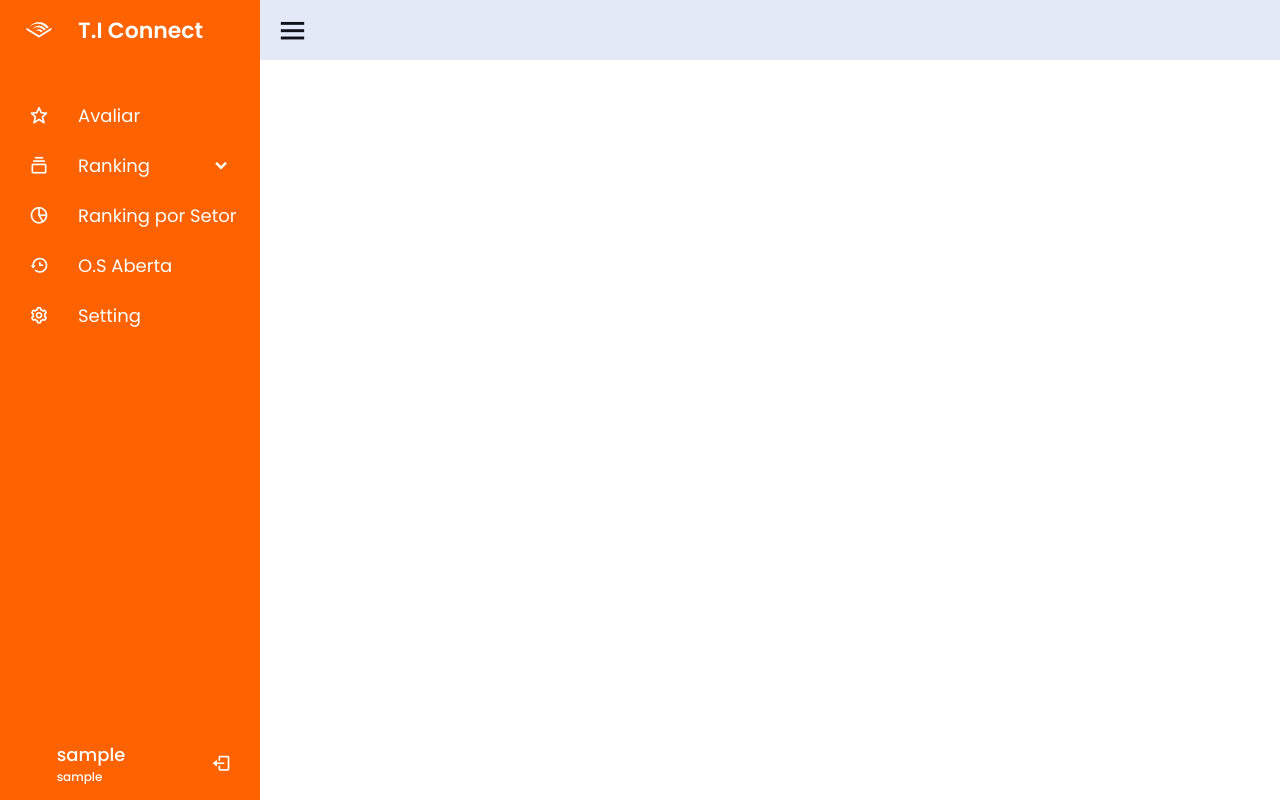
After one commit to RenanDevFelipe/htdocs, a PHP site: page /deshboard/config.php in a window 1280 px wide. The commit adds this page. Run offline with PHP 8.4, Linux system fonts and the light colour scheme; the visitor is signed in with stand-in values (Sample User, id 1); some libraries are stand-ins or nearby versions.

Commit message:
atualizado.0.1

```diff
--- /dev/null
+++ b/deshboard/config.php
@@ -0,0 +1,24 @@
+<?php
+require_once '../autentication/index.php'
+?>
+
+<!DOCTYPE html>
+<html lang="en">
+
+<head>
+    <meta charset="UTF-8">
+    <meta name="viewport" content="width=device-width, initial-scale=1.0">
+    <title>Settings - Cadastrar Funcionário</title>
+</head>
+
+<body>
+    <?php include_once '../slide_menu/slide_bar_menu.php' ?>
+    <section class="home-section">
+        <div class="home-content">
+            <i class='bx bx-menu'></i>
+        </div>
+    </section>
+</body>
+<script src="/script/dashboard.js"></script>
+
+</html>
--- /dev/null
+++ b/script/dashboard.js
@@ -0,0 +1,13 @@
+let arrow = document.querySelectorAll(".arrow");
+for (var i = 0; i < arrow.length; i++) {
+  arrow[i].addEventListener("click", (e)=>{
+ let arrowParent = e.target.parentElement.parentElement;//selecting main parent of arrow
+ arrowParent.classList.toggle("showMenu");
+  });
+}
+let sidebar = document.querySelector(".sidebar");
+let sidebarBtn = document.querySelector(".bx-menu");
+console.log(sidebarBtn);
+sidebarBtn.addEventListener("click", ()=>{
+  sidebar.classList.toggle("close");
+});
--- /dev/null
+++ b/slide_menu/slide_bar_menu.php
@@ -0,0 +1,99 @@
+<link rel="stylesheet" href="../style/dashboard.css?v=1">
+<link href='https://unpkg.com/boxicons@2.0.7/css/boxicons.min.css' rel='stylesheet'>
+<script src="https://cdn.jsdelivr.net/npm/sweetalert2@11"></script>
+<meta name=" viewport" content="width=device-width, initial-scale=1.0">
+
+
+
+<div class="sidebar showMenu">
+    <div class="logo-details">
+        <i class='bx bxl-audible'></i>
+        <span class="logo_name">T.I Connect</span>
+    </div>
+    <ul class="nav-links">
+        <li>
+            <a href="../deshboard/">
+                <i class='bx bx-star'></i>
+                <span class="link_name">Avaliar</span>
+            </a>
+            <ul class="sub-menu">
+                <li><a class="link_name" href="../deshboard/">Avaliar</a></li>
+            </ul>
+        </li>
+        <li>
+            <div class="iocn-link">
+                <a href="#">
+                    <i class='bx bx-collection'></i>
+                    <span class="link_name">Ranking</span>
+                </a>
+                <i class='bx bxs-chevron-down arrow'></i>
+            </div>
+            <ul class="sub-menu">
+                <li><a class="link_name" href="#">Ranking</a></li>
+                <li><a href="#">Mensal</a></li>
+                <li><a href="#">Anual</a></li>
+            </ul>
+        </li>
+        <li>
+            <a href="#">
+                <i class='bx bx-pie-chart-alt-2'></i>
+                <span class="link_name">Ranking por Setor</span>
+            </a>
+            <ul class="sub-menu blank">
+                <li><a class="link_name" href="#">Ranking por Setor</a></li>
+            </ul>
+        </li>
+
+        <li>
+            <a href="#">
+                <i class='bx bx-history'></i>
+                <span class="link_name">O.S Aberta</span>
+            </a>
+            <ul class="sub-menu blank">
+                <li><a class="link_name" href="#">O.S Aberta</a></li>
+            </ul>
+        </li>
+        <li>
+            <a href="/deshboard/config.php">
+                <i class='bx bx-cog'></i>
+                <span class="link_name">Setting</span>
+            </a>
+            <ul class="sub-menu blank">
+                <li><a class="link_name" href="/deshboard/config.php">Setting</a></li>
+            </ul>
+        </li>
+        <li>
+            <div class="profile-details">
+                <div class="profile-content">
+                    <!--<img src="image/profile.jpg" alt="profileImg">-->
+                </div>
+                <div class="name-job">
+                    <div class="profile_name"><?php echo $_SESSION['user_name'] ?></div>
+                    <div class="job"><?php echo $_SESSION['user_setor'] ?></div>
+                </div>
+
+                <i class='bx bx-log-out' id="logout"></i>
+            </div>
+        </li>
+    </ul>
+</div>
+
+<script>
+    var Logout = document.getElementById('logout');
+
+    Logout.addEventListener('click', () => {
+            Swal.fire({
+                title: "Deseja realmente sair?",
+                icon: "question",
+                confirmButtonText: "Sim",
+                cancelButtonText: "Cancelar",
+                showCancelButton: true,
+                showCloseButton: true
+            }).then((result) => {
+                if(result.isConfirmed) {
+                    window.location.href = 'logout.php';
+                }
+            })
+
+    });
+</script>
--- /dev/null
+++ b/style/dashboard.css
@@ -0,0 +1,259 @@
+@import url('https://fonts.googleapis.com/css2?family=Poppins:wght@300;400;500;600;700&display=swap');
+
+:root{
+    ---colorPrimary: #000;
+    ---colorsecundary: #ff6200;
+    ---colorNeutral: #fff;
+    ---shadowBoxForm: rgba(0, 0, 0, 0.24) 0px 3px 8px;
+}
+
+*{
+  margin: 0;
+  padding: 0;
+  box-sizing: border-box;
+  font-family: 'Poppins', sans-serif;
+}
+.sidebar{
+  position: fixed;
+  top: 0;
+  left: 0;
+  height: 100%;
+  width: 260px;
+  background: var(---colorsecundary);
+  z-index: 100;
+  transition: all 0.5s ease;
+}
+.sidebar.close{
+  width: 78px;
+}
+.sidebar .logo-details{
+  height: 60px;
+  width: 100%;
+  display: flex;
+  align-items: center;
+}
+.sidebar .logo-details i{
+  font-size: 30px;
+  color: #fff;
+  height: 50px;
+  min-width: 78px;
+  text-align: center;
+  line-height: 50px;
+}
+.sidebar .logo-details .logo_name{
+  font-size: 22px;
+  color: #fff;
+  font-weight: 600;
+  transition: 0.3s ease;
+  transition-delay: 0.1s;
+}
+.sidebar.close .logo-details .logo_name{
+  transition-delay: 0s;
+  opacity: 0;
+  pointer-events: none;
+}
+.sidebar .nav-links{
+  height: 100%;
+  padding: 30px 0 150px 0;
+  overflow: auto;
+}
+.sidebar.close .nav-links{
+  overflow: visible;
+}
+.sidebar .nav-links::-webkit-scrollbar{
+  display: none;
+}
+.sidebar .nav-links li{
+  position: relative;
+  list-style: none;
+  transition: all 0.4s ease;
+}
+.sidebar .nav-links li:hover{
+  background: var(---colorsecundary);
+}
+.sidebar .nav-links li .iocn-link{
+  display: flex;
+  align-items: center;
+  justify-content: space-between;
+}
+.sidebar.close .nav-links li .iocn-link{
+  display: block
+}
+.sidebar .nav-links li i{
+  height: 50px;
+  min-width: 78px;
+  text-align: center;
+  line-height: 50px;
+  color: #fff;
+  font-size: 20px;
+  cursor: pointer;
+  transition: all 0.3s ease;
+}
+.sidebar .nav-links li.showMenu i.arrow{
+  transform: rotate(-180deg);
+}
+.sidebar.close .nav-links i.arrow{
+  display: none;
+}
+.sidebar .nav-links li a{
+  display: flex;
+  align-items: center;
+  text-decoration: none;
+}
+.sidebar .nav-links li a .link_name{
+  font-size: 18px;
+  font-weight: 400;
+  color: #fff;
+  transition: all 0.4s ease;
+}
+.sidebar.close .nav-links li a .link_name{
+  opacity: 0;
+  pointer-events: none;
+}
+.sidebar .nav-links li .sub-menu{
+  padding: 6px 6px 14px 80px;
+  margin-top: -10px;
+  background: var(---colorsecundary);
+  display: none;
+}
+.sidebar .nav-links li.showMenu .sub-menu{
+  display: block;
+}
+.sidebar .nav-links li .sub-menu a{
+  color: #fff;
+  font-size: 15px;
+  padding: 5px 0;
+  white-space: nowrap;
+  opacity: 0.6;
+  transition: all 0.3s ease;
+}
+.sidebar .nav-links li .sub-menu a:hover{
+  opacity: 1;
+}
+.sidebar.close .nav-links li .sub-menu{
+  position: absolute;
+  left: 100%;
+  top: -10px;
+  margin-top: 0;
+  padding: 10px 20px;
+  border-radius: 0 6px 6px 0;
+  opacity: 0;
+  display: block;
+  pointer-events: none;
+  transition: 0s;
+}
+.sidebar.close .nav-links li:hover .sub-menu{
+  top: 0;
+  opacity: 1;
+  pointer-events: auto;
+  transition: all 0.4s ease;
+}
+.sidebar .nav-links li .sub-menu .link_name{
+  display: none;
+}
+.sidebar.close .nav-links li .sub-menu .link_name{
+  font-size: 18px;
+  opacity: 1;
+  display: block;
+}
+.sidebar .nav-links li .sub-menu.blank{
+  opacity: 1;
+  pointer-events: auto;
+  padding: 3px 20px 6px 16px;
+  opacity: 0;
+  pointer-events: none;
+}
+.sidebar .nav-links li:hover .sub-menu.blank{
+  top: 50%;
+  transform: translateY(-50%);
+}
+
+.one {
+  width: 80%;
+  margin-left: 10%;
+  background-color: black;
+  height: 400px;
+}
+
+.sidebar .profile-details{
+  position: fixed;
+  bottom: 0;
+  width: 260px;
+  display: flex;
+  align-items: center;
+  justify-content: space-between;
+  background: var(---colorsecundary);
+  padding: 12px 0;
+  transition: all 0.5s ease;
+}
+.sidebar.close .profile-details{
+  background: none;
+}
+.sidebar.close .profile-details{
+  width: 78px;
+}
+.sidebar .profile-details .profile-content{
+  display: flex;
+  align-items: center;
+}
+.sidebar .profile-details img{
+  height: 52px;
+  width: 52px;
+  object-fit: cover;
+  border-radius: 16px;
+  margin: 0 14px 0 12px;
+  background: #1d1b31;
+  transition: all 0.5s ease;
+}
+.sidebar.close .profile-details img{
+  padding: 10px;
+}
+.sidebar .profile-details .profile_name,
+.sidebar .profile-details .job{
+  color: #fff;
+  font-size: 18px;
+  font-weight: 500;
+  white-space: nowrap;
+}
+.sidebar.close .profile-details i,
+.sidebar.close .profile-details .profile_name,
+.sidebar.close .profile-details .job{
+  display: none;
+}
+.sidebar .profile-details .job{
+  font-size: 12px;
+}
+.home-section{
+  position: relative;
+  background: #E4E9F7;
+  left: 260px;
+  width: calc(100% - 260px);
+  transition: all 0.5s ease;
+}
+.sidebar.close ~ .home-section{
+  left: 78px;
+  width: calc(100% - 78px);
+}
+.home-section .home-content{
+  height: 60px;
+  display: flex;
+  align-items: center;
+}
+.home-section .home-content .bx-menu,
+.home-section .home-content .text{
+  color: #11101d;
+  font-size: 35px;
+}
+.home-section .home-content .bx-menu{
+  margin: 0 15px;
+  cursor: pointer;
+}
+.home-section .home-content .text{
+  font-size: 26px;
+  font-weight: 600;
+}
+@media (max-width: 420px) {
+  .sidebar.close .nav-links li .sub-menu{
+    display: none;
+  }
+}
--- a/style/root.css
+++ /dev/null
@@ -1,6 +0,0 @@
-:root{
-    ---colorPrimary: #000;
-    ---colorsecundary: #ff6200;
-    ---colorNeutral: #fff;
-    ---shadowBoxForm: rgba(0, 0, 0, 0.24) 0px 3px 8px;
-}
```
Also changed, not shown: api/os_finalizada_do dia.php (added, +40 -0 lines), api/teste.php (added, +11 -0 lines), deshboard/index.php (+108 -8 lines), deshboard/logout.php (added, +11 -0 lines), style/os_identificador.css (added, +81 -0 lines), tecnico_listagem/index.php (added, +11 -0 lines).
